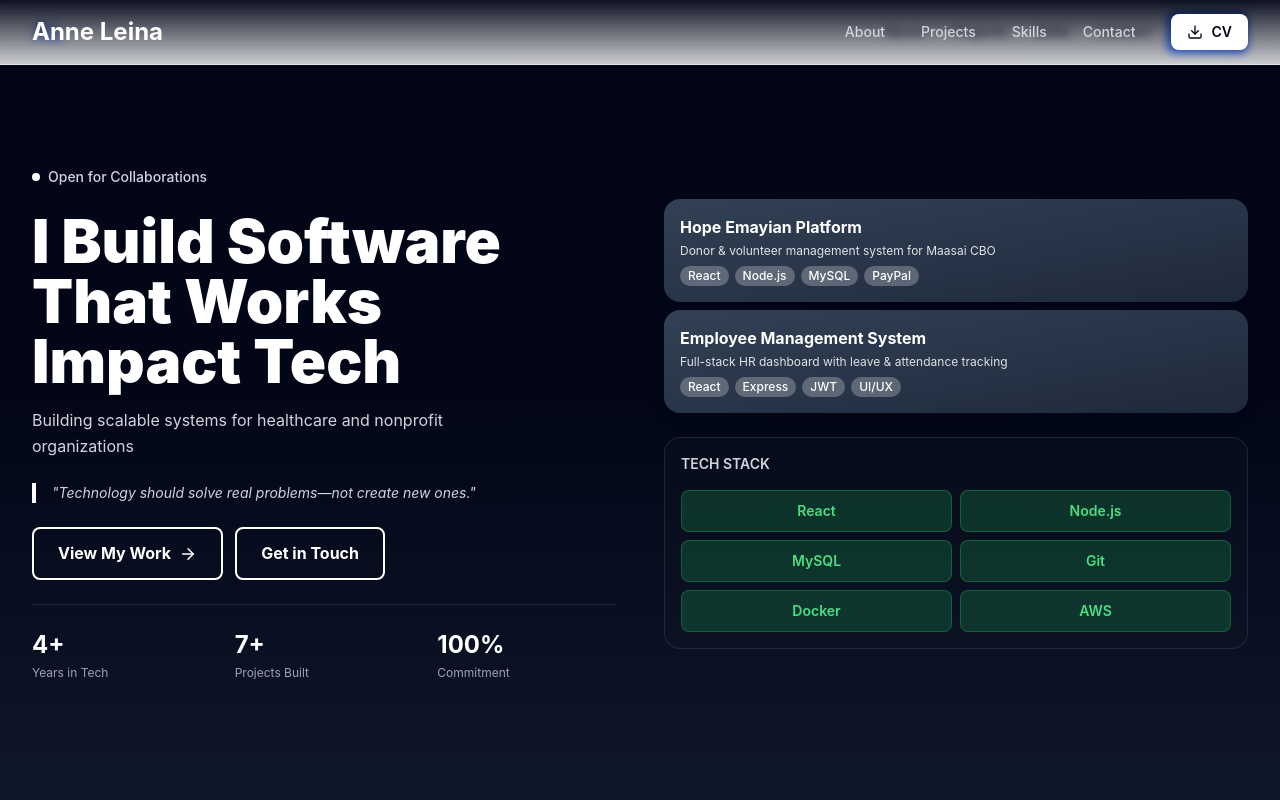
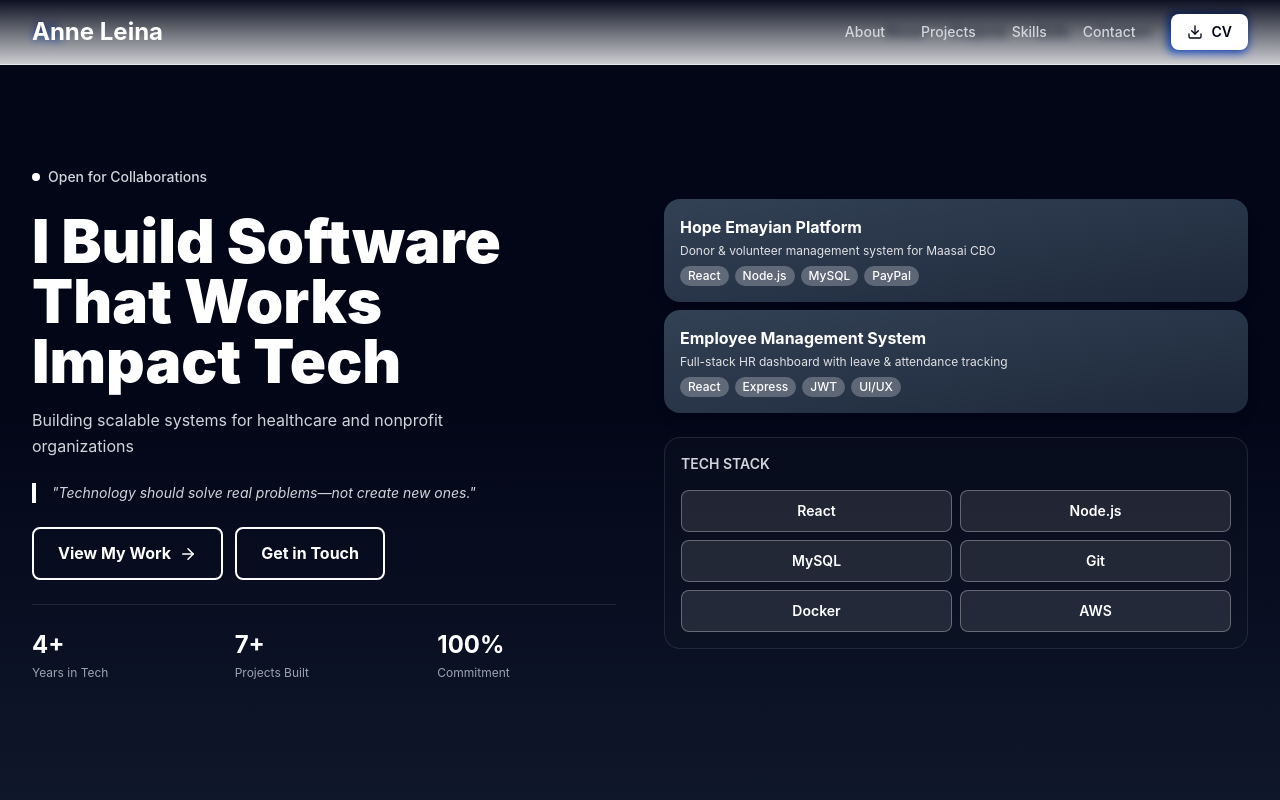
Before and after one commit to AnneLeina/anne-portfolio, a React (Vite) app: page / in a window 1280 px wide. Shown: the top 800 px of the page. Built offline with nearby package versions, Linux system fonts and the light colour scheme.

Commit message:
Make tech stack uniform white

```diff
--- a/src/components/Hero.jsx
+++ b/src/components/Hero.jsx
@@ -203,24 +203,20 @@ const Hero = () => {
                 />
               </div>
 
-              {/* Tech Stack - 2 Column Grid with Portfolio Colors */}
+              {/* Tech Stack - 2 Column Grid with Uniform White */}
               <div className="bg-gray-900/30 border border-gray-700/50 rounded-2xl p-4">
                 <p className="text-gray-300 text-sm font-semibold mb-4">TECH STACK</p>
                 <div className="grid grid-cols-2 gap-2">
                   {[
-                    { name: 'React', color: 'white' },
-                    { name: 'Node.js', color: 'white' },
-                    { name: 'MySQL', color: 'white' },
-                    { name: 'Git', color: 'white' },
-                    { name: 'Docker', color: 'white' },
-                    { name: 'AWS', color: 'white' }
+                    'React',
+                    'Node.js',
+                    'MySQL',
+                    'Git',
+                    'Docker',
+                    'AWS'
                   ].map((tech, i) => (
-                    <div key={i} className={`px-3.5 py-2.5 rounded-lg font-semibold text-sm text-center hover:scale-105 transition ${
-                      tech.color === 'blue'
-                        ? 'bg-blue-500/20 text-blue-400 border border-blue-500/30'
-                        : 'bg-green-500/20 text-green-400 border border-green-500/30'
-                    }`}>
-                      {tech.name}
+                    <div key={i} className="px-3.5 py-2.5 rounded-lg font-semibold text-sm text-center hover:scale-105 transition bg-white/10 text-white border border-white/30 hover:bg-white/20">
+                      {tech}
                     </div>
                   ))}
                 </div>
```
